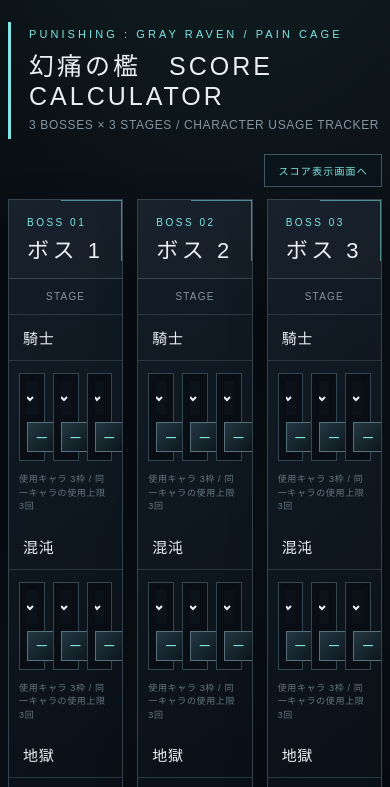
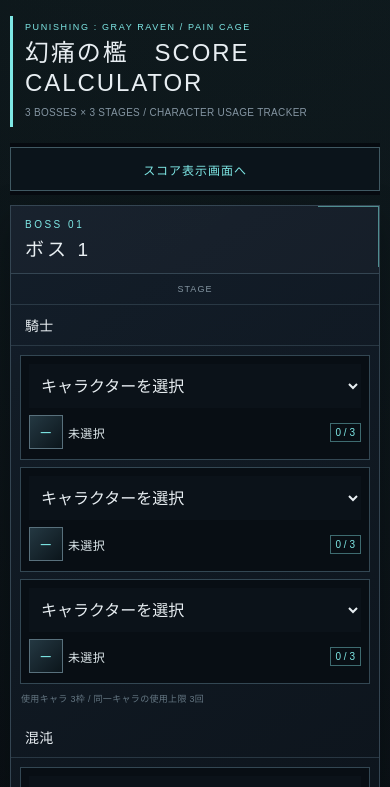
Before and after one commit to kanariezukiai/pain-cage-score, a plain HTML site: page index.html in a window 390 px wide. Both pictures are taken after a click on the button "キャラクター選択画面へ". Shown: the top 787 px of the page. Drawn offline with Linux system fonts and the light colour scheme.

Commit message:
Update index.html

```diff
--- a/index.html
+++ b/index.html
@@ -202,6 +202,7 @@
    so form selections and scores remain persistent when switching. */
 
 
+/* score error */
 .score.error{
     color:#ff7b86;
     font-size:11px;
@@ -210,6 +211,221 @@
 .time-input.error-input{
     border-color:#d66a78;
     box-shadow:0 0 0 1px rgba(214,106,120,.18);
+}
+
+/* ===== Smartphone / narrow portrait layout ===== */
+@media (max-width:700px){
+    body{
+        padding:16px 10px 28px;
+        letter-spacing:.02em;
+    }
+
+    .container{
+        max-width:100%;
+    }
+
+    .header{
+        padding-left:12px;
+        margin-bottom:16px;
+    }
+
+    .eyebrow{
+        font-size:9px;
+        letter-spacing:.18em;
+        white-space:nowrap;
+    }
+
+    h1{
+        font-size:24px;
+        letter-spacing:.08em;
+        line-height:1.25;
+    }
+
+    .subtitle{
+        font-size:10px;
+        line-height:1.5;
+    }
+
+    .toolbar{
+        position:sticky;
+        top:0;
+        z-index:20;
+        margin:0 0 10px;
+        padding:4px 0;
+        background:rgba(7,11,16,.96);
+        backdrop-filter:blur(8px);
+    }
+
+    .toggle-btn{
+        min-height:44px;
+        width:100%;
+        font-size:12px;
+        letter-spacing:.08em;
+    }
+
+    .score-screen .boss-grid,
+    .character-screen .boss-grid{
+        grid-template-columns:1fr;
+        gap:10px;
+    }
+
+    .boss-head{
+        padding:13px 14px 12px;
+    }
+
+    .boss-name{
+        font-size:19px;
+    }
+
+    .score-table th,
+    .score-table td{
+        padding:10px 7px;
+    }
+
+    .score-table th{
+        font-size:9px;
+    }
+
+    .difficulty{
+        font-size:14px;
+    }
+
+    .time-input{
+        width:100%;
+        max-width:110px;
+        height:44px;
+        min-height:44px;
+        font-size:16px;
+        padding:7px 8px;
+    }
+
+    .score{
+        font-size:15px;
+    }
+
+    .boss-total{
+        padding:13px 14px;
+    }
+
+    .boss-total-value{
+        font-size:19px;
+    }
+
+    .grand-total{
+        margin-top:12px;
+        padding:16px;
+    }
+
+    .grand-label{
+        font-size:10px;
+        line-height:1.5;
+    }
+
+    .grand-value{
+        font-size:28px;
+    }
+
+    .character-screen .character-slots{
+        grid-template-columns:1fr;
+        gap:7px;
+        padding:9px;
+    }
+
+    .character-screen .character-slot{
+        min-height:0;
+        padding:8px;
+        display:grid;
+        grid-template-columns:minmax(0,1fr);
+        gap:5px;
+    }
+
+    .character-screen .character-slot select{
+        height:44px;
+        min-height:44px;
+        font-size:16px;
+        padding:0 8px;
+    }
+
+    .character-screen .selected-character{
+        min-height:38px;
+        margin-top:0;
+    }
+
+    .character-screen .char-icon{
+        width:34px;
+        height:34px;
+        flex-basis:34px;
+    }
+
+    .character-screen .char-name{
+        font-size:12px;
+    }
+
+    .character-screen .char-count{
+        display:block;
+        font-size:10px;
+        padding:3px 5px;
+    }
+
+    .character-help{
+        padding:0 10px 10px;
+        font-size:9px;
+    }
+
+    .usage-panel{
+        margin-top:12px;
+        padding:12px;
+    }
+
+    .usage-list{
+        gap:5px;
+    }
+
+    .usage-item{
+        font-size:10px;
+        padding:5px 6px;
+    }
+
+    .note{
+        font-size:10px;
+        margin-top:10px;
+        padding:10px 12px;
+    }
+}
+
+/* very narrow portrait phones */
+@media (max-width:380px){
+    body{
+        padding-left:7px;
+        padding-right:7px;
+    }
+
+    .header{
+        padding-left:9px;
+    }
+
+    h1{
+        font-size:21px;
+    }
+
+    .boss-head{
+        padding-left:12px;
+        padding-right:12px;
+    }
+
+    .score-table th,
+    .score-table td{
+        padding-left:5px;
+        padding-right:5px;
+    }
+
+    .time-input{
+        max-width:95px;
+    }
+
+    .grand-value{
+        font-size:25px;
+    }
 }
 
 </style>
@@ -240,7 +456,7 @@
     </section>
 
     <div class="note">
-        第一段階：5～30秒はスコア0、入力済みでそれ以外の秒数は「エラー」と表示します。未入力時はスコア欄を空欄にします。
+        現在はデモ版のため、すべてのスコア計算結果は 0 です。
     </div>
 </section>
 
@@ -460,15 +676,9 @@
 
 /* スコア計算関数。現段階ではすべて0 */
 function calculateScore(stage, seconds, boss){
-    /*
-     * 第一段階:
-     * 5～30秒 → スコア 0
-     * それ以外 → エラー
-     */
     if(seconds >= 5 && seconds <= 30){
         return 0;
     }
-
     return null;
 }
 
```
Lines whose indentation alone changed are shown as unchanged.
